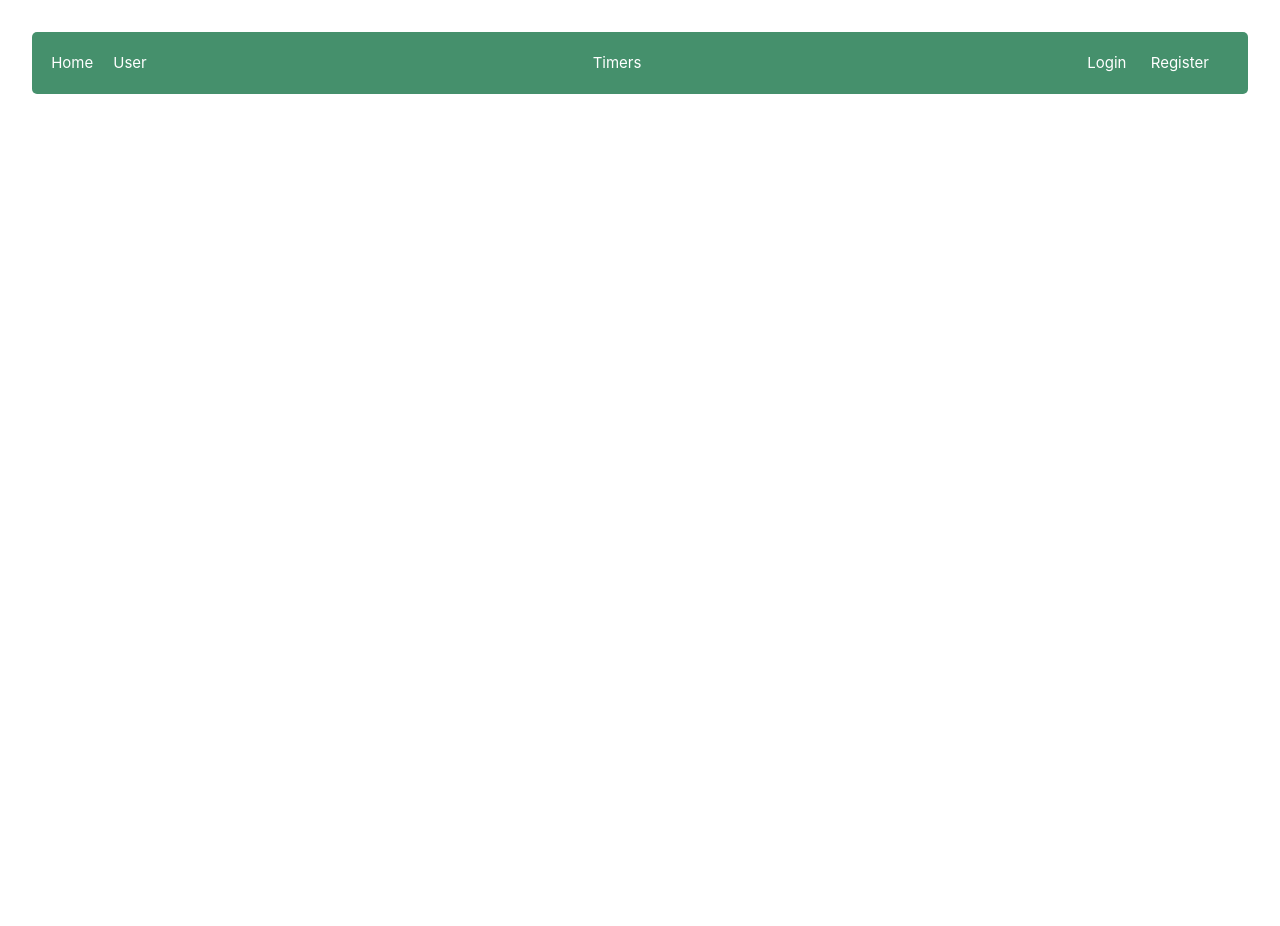
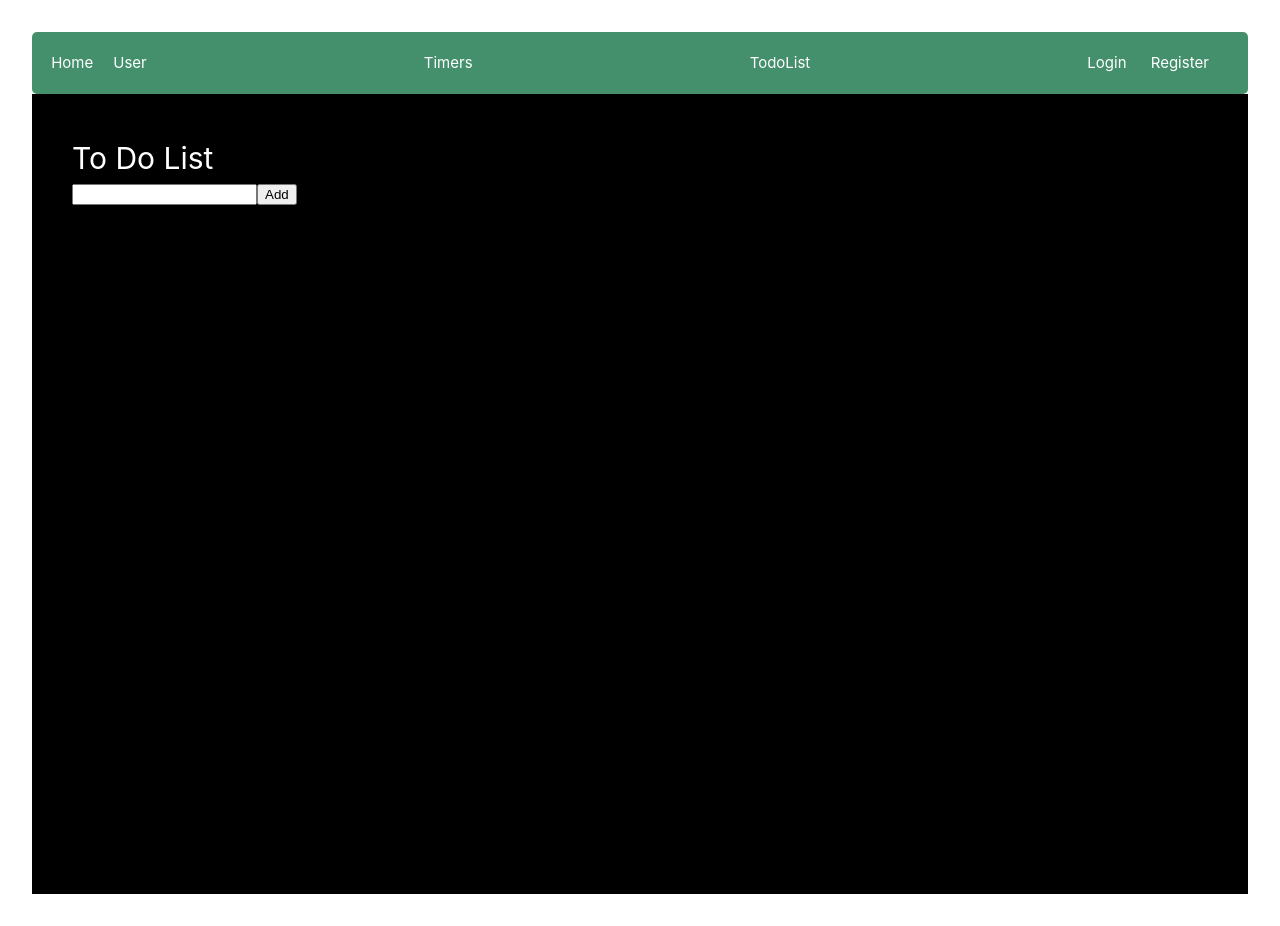
Before and after one commit to alexege/ArkToolSuite, a Vue app in the folder Client/: page /todo in a window 1280 px wide. Before the commit the page ends 800 px from the top, so only its background shows below. Built offline with nearby package versions, Linux system fonts and the light colour scheme; sample sign-in values are in the browser's storage.

Commit message:
Added basic pinia todolist components

```diff
--- a/Client/src/App.vue
+++ b/Client/src/App.vue
@@ -43,6 +43,7 @@ watch(activeUser, (newVal, oldVal) =>{
     }
   }
 })
+
 </script>
 
 <template>
@@ -61,6 +62,7 @@ watch(activeUser, (newVal, oldVal) =>{
         </div>
 
         <RouterLink class="router-link" to="/timers">Timers</RouterLink>
+        <RouterLink class="router-link" to="/todo">TodoList</RouterLink>
 
         <div>
           <div class="welcome-message" v-if="activeUser">
--- /dev/null
+++ b/Client/src/components/Todo/TodoForm.vue
@@ -0,0 +1,21 @@
+<template>
+    <form @submit.prevent="addTodo(todo)">
+      <input v-model="todo" type="text" /><button>Add</button>
+    </form>
+  </template>
+
+<script setup>
+import { useTodoListStore } from '../../stores/todo.store'
+import { ref } from "vue";
+    const todo = ref("");
+
+    const todoStore = useTodoListStore()
+
+    function addTodo(item) {
+        if (item.length === 0){
+            return
+        }
+        todoStore.addTodo(item)
+        todo.value = ''
+    }
+</script>
--- /dev/null
+++ b/Client/src/components/Todo/TodoList.vue
@@ -0,0 +1,46 @@
+<template>
+    <div v-for="todo in todoList" :key="todo.id" class="list">
+      <div class="item">
+        <span :class="{ completed: todo.completed }">{{ todo.item }}</span>
+        <div>
+          <span @click.stop="toggleCompleted(todo.id)">&#10004;</span>
+          <span @click="deleteTodo(todo.id)" class="x">&#10060;</span>
+        </div>
+      </div>
+    </div>
+  </template>
+
+  <script setup>
+  import { useTodoListStore } from "../../stores/todo.store.js";
+  import { storeToRefs } from "pinia";
+
+      const store = useTodoListStore();
+
+      const { todoList } = storeToRefs(store);
+      const { toggleCompleted, deleteTodo } = store;
+
+  </script>
+
+  <style scoped>
+  span {
+    margin: 0 10px;
+    cursor: pointer;
+  }
+
+  .completed {
+    text-decoration: line-through;
+  }
+
+  .list {
+    display: flex;
+    justify-content: center;
+  }
+
+  .item {
+    display: flex;
+    font-size: 1.5em;
+    justify-content: space-between;
+    width: 80vw;
+    padding: 5px;
+  }
+  </style>
--- a/Client/src/router/index.js
+++ b/Client/src/router/index.js
@@ -6,6 +6,7 @@ import Register from '../views/Register.vue'
 import ModDashboard from '../views/ModDashboard.vue'
 import UserDashboard from '../views/UserDashboard.vue'
 import Timers from '../views/Timers.vue'
+import TodoList from '../views/TodoList.vue'
 
 const router = createRouter({
   history: createWebHistory(import.meta.env.BASE_URL),
@@ -52,6 +53,11 @@ const router = createRouter({
       path: '/timers',
       name: 'timers',
       component: Timers
+    },
+    {
+      path: '/todo',
+      name: 'todo',
+      component: TodoList
     }
   ]
 })
--- /dev/null
+++ b/Client/src/stores/todo.store.js
@@ -0,0 +1,26 @@
+import { defineStore } from 'pinia'
+
+export const useTodoListStore = defineStore('todoList', {
+  state: () => ({
+    todoList: [],
+    id: 0,
+  }),
+  actions: {
+    addTodo(item) {
+        this.todoList.push({ item, id: this.id++, completed: false })
+    },
+
+    deleteTodo(itemID) {
+        this.todoList = this.todoList.filter((object) => {
+          return object.id !== itemID
+        })
+      },
+
+    toggleCompleted(idToFind) {
+        const todo = this.todoList.find((obj) => obj.id === idToFind);
+        if (todo) {
+          todo.completed = !todo.completed;
+        }
+      },
+  },
+})
--- a/Client/src/views/ModDashboard.vue
+++ b/Client/src/views/ModDashboard.vue
@@ -3,7 +3,7 @@
     <h2 class="title">Moderator Dashboard</h2>
     <h3>User List:</h3>
     <ol>
-      <li v-for="user in userStore.allUsers" :key="user._id">
+      <li v-for="user in allUsers" :key="user._id">
         {{ user.username }} |
         {{ user.email }} |
         <span v-for="role in user.roles" :key="role">{{ role.name }}</span>
@@ -13,11 +13,14 @@
 </template>
 
 <script setup>
+import { storeToRefs } from 'pinia'
 import { useUserStore } from '../stores/user.store.js'
-const userStore = useUserStore()
+
+const { allUsers } = storeToRefs(useUserStore())
 const { fetchUsers } = useUserStore()
 
 fetchUsers()
+
 </script>
 <style>
   .title {
--- /dev/null
+++ b/Client/src/views/TodoList.vue
@@ -0,0 +1,21 @@
+<template>
+    <div class="todo-app">
+      <h1>To Do List</h1>
+      <todo-form />
+      <todo-list />
+    </div>
+  </template>
+
+  <script setup>
+  import TodoForm from "../components/Todo/TodoForm.vue";
+  import TodoList from "../components/Todo/TodoList.vue";
+  </script>
+  <style scoped>
+  .todo-app {
+    padding: 5vh;
+    min-height: 100vh;
+    width: 100%;
+    background-color: black;
+    color: white;
+  }
+  </style>
--- a/Client/vite.config.js
+++ b/Client/vite.config.js
@@ -12,6 +12,9 @@ export default defineConfig({
     vue(),
   ],
   resolve: {
+    // alias: [{
+    //   find: '@', replacement: path.resolve(__dirname, 'src'),
+    // }],
     alias: {
       '@': fileURLToPath(new URL('./src', import.meta.url))
     }
```
